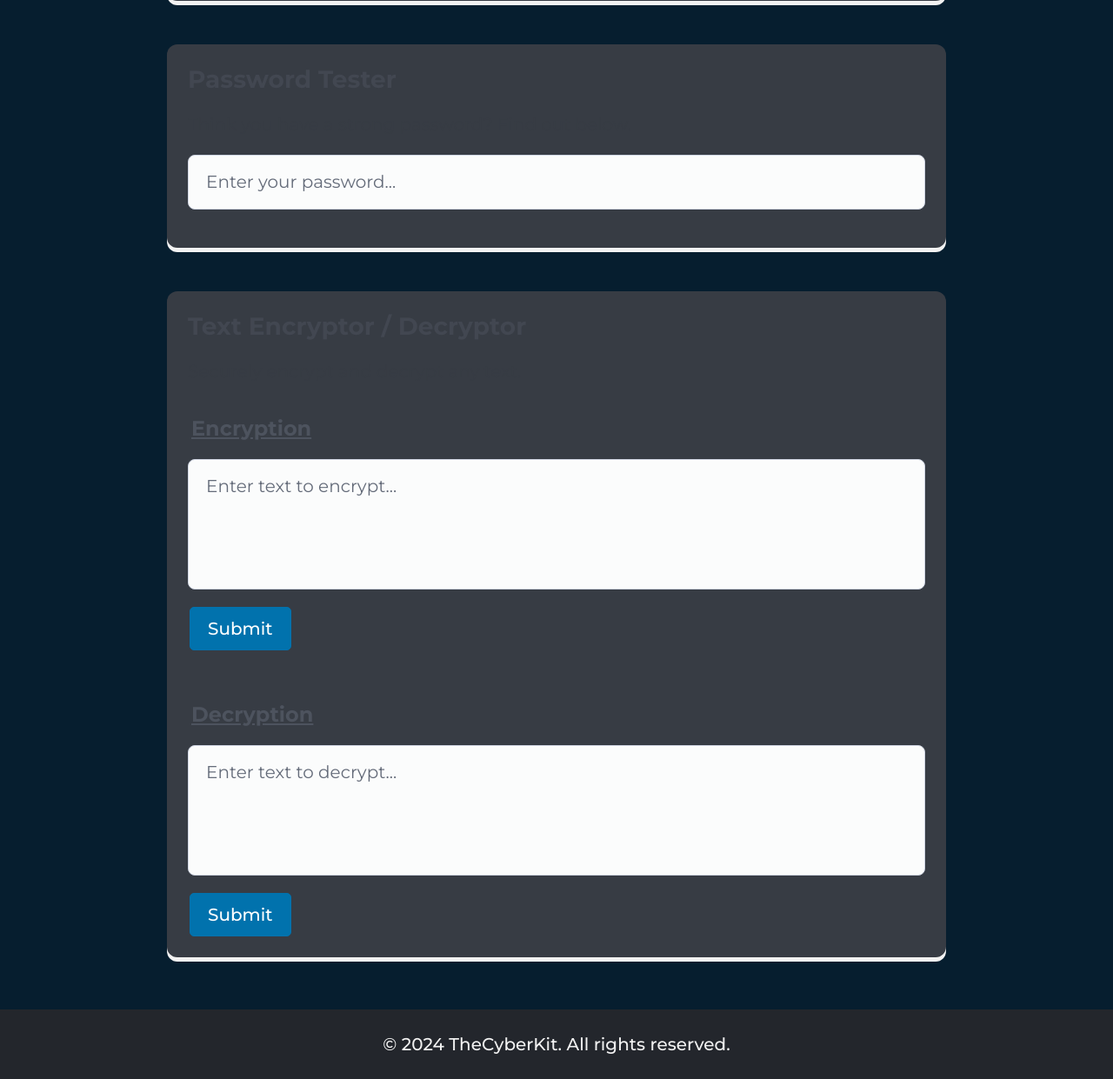
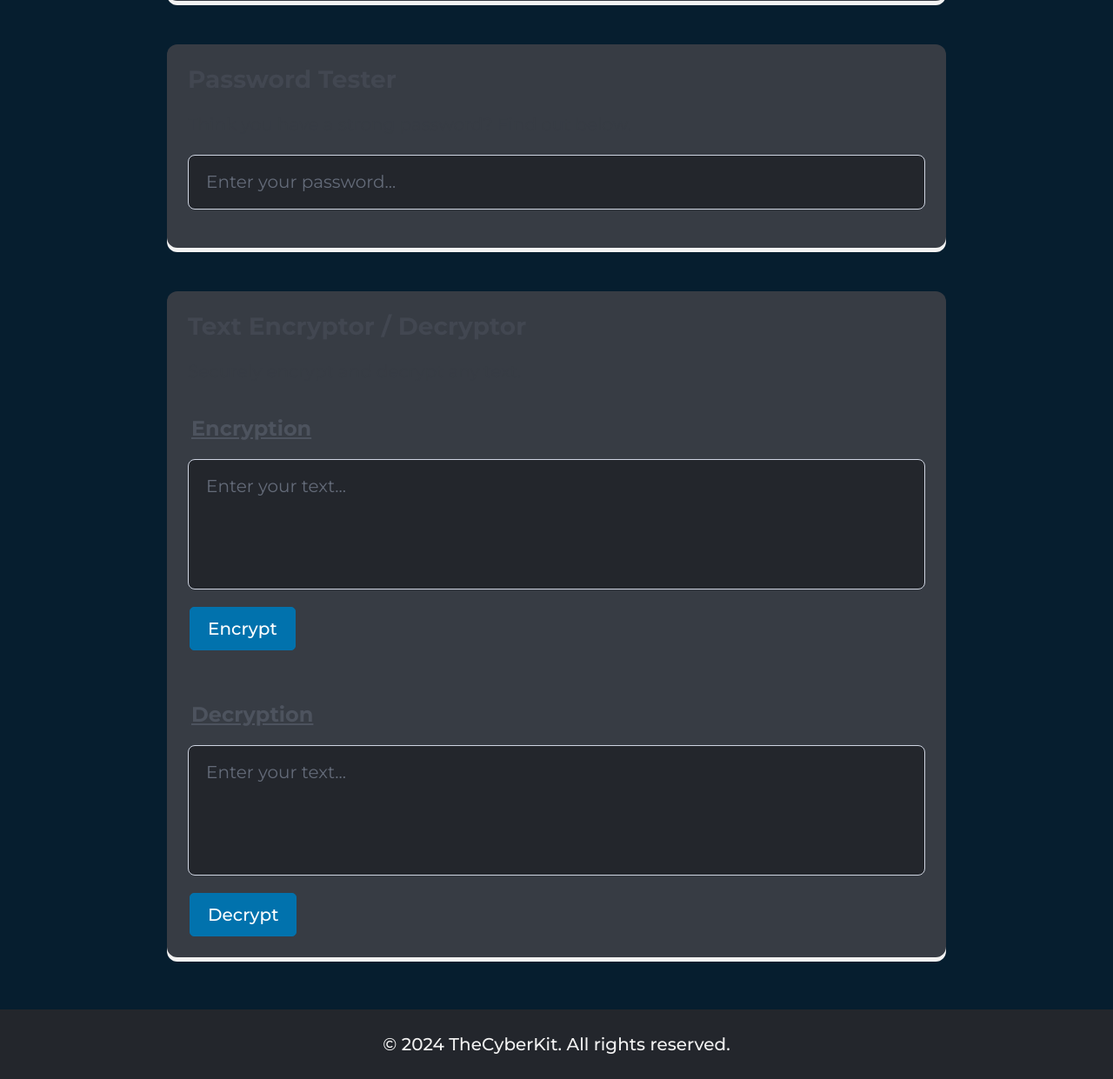
Before and after one commit to JoaquinSuarezVallejos/TheCyberKit, a Flask app: page / in a window 1280 px wide. Shown: the part 577-1818 px from the top of the page at 87% size. Run offline with Flask 3, Linux system fonts and the light colour scheme; style sheets or scripts are compiled from the project's sources.

Commit message:
minor color changes and kebab-case changes

```diff
--- a/static/css/styles.css
+++ b/static/css/styles.css
@@ -4,7 +4,6 @@
 /* Pico CSS Documentation: https://picocss.com/docs */
 /* Pico CSS Color Palettes: https://picocss.com/docs/colors */
 
-/* TODO: change all classes case types to kebab-case */
 /* TODO: Keep experimenting with Pico CSS colors */
 
 /* GLOBAL */
@@ -55,20 +54,20 @@ li a:hover{
   color: #061E2F; /* Pico CSS Color: Azure 900 (The Count's Black) */
   transform: scale(1.04)
 }
-.cyberkit_title {
+.cyberkit-title {
   display: flex;
   justify-content: center;
   align-items: center;
   gap: 10px; /* Space between the logo and the title */
   margin-bottom: 8px;
 }
-.cyberkit_logo {
+.cyberkit-logo {
   width: 58px;
   height: auto; /* Maintain aspect ratio */
   margin-bottom: 23px;
   margin-right: 2px;
 }
-#cyberkit_title_text{
+#cyberkit-title-text{
   font-family: 'Montserrat', sans-serif;
   color: #017FC0;  /* Pico CSS Color: Azure 500 (Honolulu Blue)*/
   font-size: 80px;
@@ -76,7 +75,7 @@ li a:hover{
   letter-spacing: 2px;
   transition: all 0.25s ease-in-out; /* Smooth transition for all properties */
 }
-#cyberkit_title_text.modified {
+#cyberkit-title-text.modified {
   transform: scale(1.05) translateY(-3px); /* Slightly enlarge and move up the modified text */
   text-shadow: 0 0 5px #017FC0; /* Add a subtle glow effect */
   letter-spacing: 10px;
@@ -93,7 +92,7 @@ li a:hover{
     text-shadow: 0 0 2px #017FC0, 0 0 3px #017FC0;
   }
 }
-.cyberkit_slogan{
+.cyberkit-slogan{
   font-family: 'Montserrat', sans-serif;
   font-size: 36px;
   font-weight: 500;
@@ -101,7 +100,7 @@ li a:hover{
   text-align: center;
   margin-bottom: 50px;
 }
-.cyberkit_slogan span{
+.cyberkit-slogan span{
   font-weight: 700;
 }
 /* -------------------------------------------------------------------------- */
@@ -118,7 +117,7 @@ li a:hover{
   align-items: center;
 }
 .card {
-  background-color: #282828;
+  /* background-color: #282828; */
   background-color: #373C44; /* Pico CSS Color: Zinc 750 (Antarctic Deep) */
   padding: 24px;
   margin-bottom: 50px;
@@ -142,6 +141,7 @@ li a:hover{
 }
 .password-tester-input-box{
   border-radius: 8px;
+  background-color: #23262C; /* Pico CSS Color: Zinc 850 (Black Beauty) */
 }
 .encryption-title-text{
   font-family: 'Montserrat', sans-serif;
@@ -150,6 +150,7 @@ li a:hover{
   text-decoration: underline;
 }
 .encryption-textarea{
+  background-color: #23262C; /* Pico CSS Color: Zinc 850 (Black Beauty) */
   border-radius: 8px;
   min-height: 150px;
   max-height: 300px;
@@ -171,6 +172,7 @@ li a:hover{
   text-decoration: underline;
 }
 .decryption-textarea{
+  background-color: #23262C; /* Pico CSS Color: Zinc 850 (Black Beauty) */
   border-radius: 8px;
   min-height: 150px;
   max-height: 300px;
@@ -205,14 +207,14 @@ li a:hover{
 /* MEDIA QUERIES FOR RESPONSIVE DESIGN */
 /* -------------------------------------------------------------------------- */
 @media (max-width: 650px) {
-  .cyberkit_logo {
+  .cyberkit-logo {
     width: 40px; /* Default size for larger screens */
     height: auto; /* Maintain aspect ratio */
   }
-  #cyberkit_title_text {
+  #cyberkit-title-text {
     font-size: 54px;
   }
-  .cyberkit_slogan {
+  .cyberkit-slogan {
     font-size: 28px;
   }
 }
--- a/static/js/script.js
+++ b/static/js/script.js
@@ -2,7 +2,7 @@
 /* Case types used: camelCase (for functions and variables),
 SCREAMING_SNAKE_CASE (for constants) and kebab-case (for CSS classes) */
 
-const CYBERKIT_TITLE_TEXT = document.getElementById('cyberkit_title_text');
+const CYBERKIT_TITLE_TEXT = document.getElementById('cyberkit-title-text');
 const ORIGINAL_TEXT = CYBERKIT_TITLE_TEXT.textContent;
 
 function transitionToModifiedText() {
--- a/templates/index.html
+++ b/templates/index.html
@@ -1,7 +1,5 @@
 <!-- HTML FILE -->
 <!-- Case types used: flatcase and kebab-case -->
-
-<!-- TODO: change all classes case types to kebab-case -->
 
 <!DOCTYPE html>
 <html lang="en" dir="ltr">
@@ -31,11 +29,11 @@
         </ul>
       </nav>
 
-      <div class="cyberkit_title">
-        <img src="{{ url_for('static', filename='images/logo1.png') }}" alt="TheCyberKit Logo" class="cyberkit_logo">
-        <h1><span id="cyberkit_title_text" data-text="TheCyberKit">TheCyberKit</span></h1>
+      <div class="cyberkit-title">
+        <img src="{{ url_for('static', filename='images/logo1.png') }}" alt="TheCyberKit Logo" class="cyberkit-logo">
+        <h1><span id="cyberkit-title-text" data-text="TheCyberKit">TheCyberKit</span></h1>
       </div>
-      <h2 class="cyberkit_slogan">Cybersecurity Made <span>Simple</span></h2>
+      <h2 class="cyberkit-slogan">Cybersecurity Made <span>Simple</span></h2>
     </header>
 
     <main class="main">
@@ -62,17 +60,17 @@
           <p>Securely encrypt and decrypt any text.</p>
           <h4 class="encryption-title-text">Encryption</h4>
           <textarea class="encryption-textarea"
-            name="textarea_encryption"
-            placeholder="Enter text to encrypt..."
-            aria-label="Enter text to encrypt..."></textarea>
-          <button class="encryption-submit-btn">Submit</button>
+            name="textarea-encryption"
+            placeholder="Enter your text..."
+            aria-label="Enter your text..."></textarea>
+          <button class="encryption-submit-btn">Encrypt</button>
 
           <h4 class="decryption-title-text">Decryption</h4>
           <textarea class="decryption-textarea"
-          name="textarea_decryption"
-          placeholder="Enter text to decrypt..."
-          aria-label="Enter text to decrypt..."></textarea>
-          <button class="decryption-submit-btn">Submit</button>
+          name="textarea-decryption"
+          placeholder="Enter your text..."
+          aria-label="Enter your text..."></textarea>
+          <button class="decryption-submit-btn">Decrypt</button>
         </article>
 
       </section>
@@ -80,7 +78,6 @@
 
     <footer class="footer">
       <p>&copy; 2024 TheCyberKit. All rights reserved.</p>
-      <!-- TODO: Improve the footer -->
     </footer>
 
     <script src="{{ url_for('static', filename='js/script.js') }}"></script>
```
